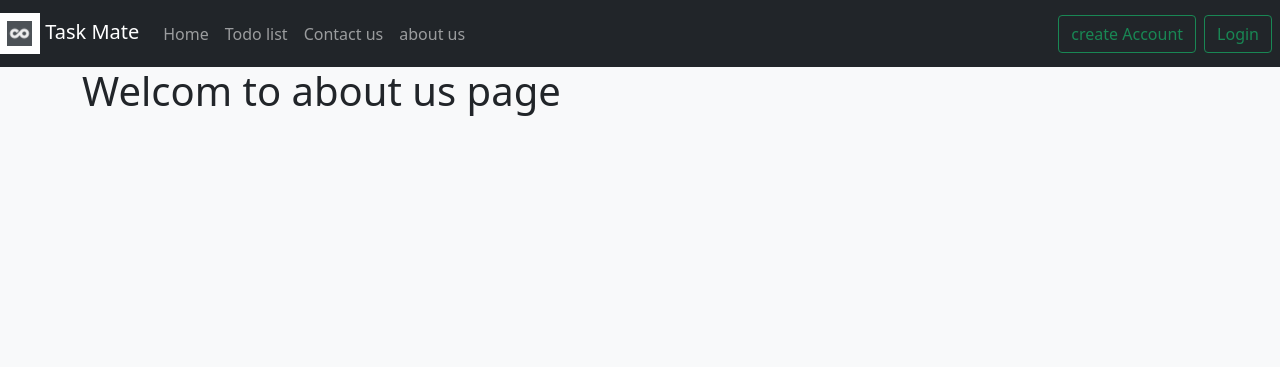
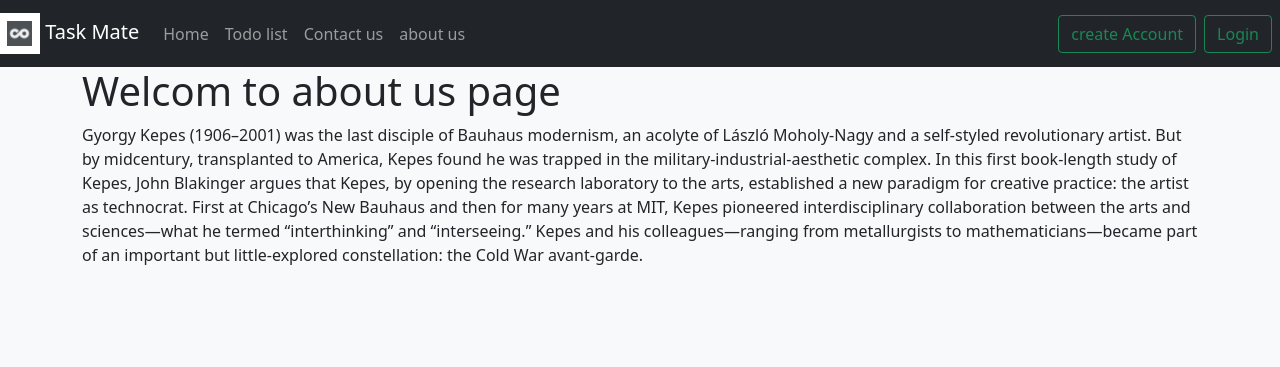
Before and after one commit to Mnj1993/taskmate, a Django app: page /about in a window 1280 px wide. Shown: the top 367 px of the page. Run offline with Django 3.2, Linux system fonts and the light colour scheme.

Commit message:
about us

```diff
--- a/todolist_app/templates/about.html
+++ b/todolist_app/templates/about.html
@@ -7,5 +7,14 @@
 {% block content %}
   <div class="container">
     <h1>{{about_text}}</h1>
+    <p>Gyorgy Kepes (1906–2001) was the last disciple of Bauhaus modernism, an acolyte of László Moholy-Nagy
+      and a self-styled revolutionary artist. But by midcentury, transplanted to America, Kepes found he was
+      trapped in the military-industrial-aesthetic complex. In this first book-length study of Kepes, John
+      Blakinger argues that Kepes, by opening the research laboratory to the arts, established a new paradigm
+      for creative practice: the artist as technocrat. First at Chicago’s New Bauhaus and then for many
+      years at MIT, Kepes pioneered interdisciplinary collaboration between the arts and sciences—what he
+      termed “interthinking” and “interseeing.” Kepes and his colleagues—ranging from metallurgists to
+      mathematicians—became part of an important but little-explored constellation: the Cold War avant-garde.</p>
+
     </div>
 {% endblock content %}
```
